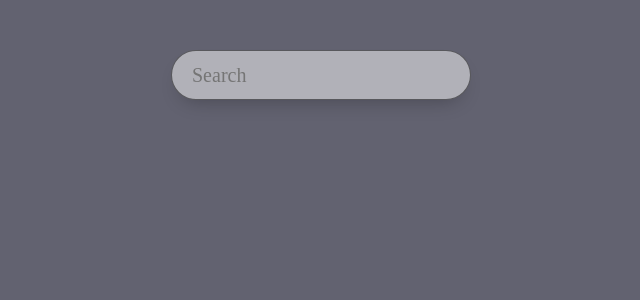
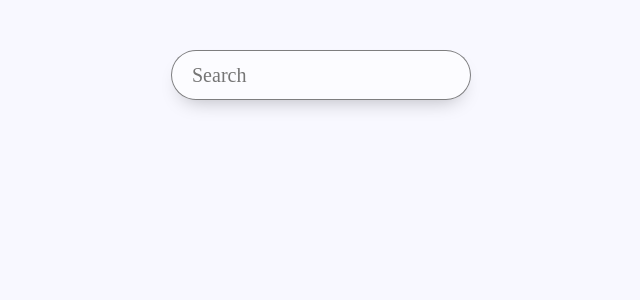
Before and after one commit to alex-avila/search-functionality, a Nuxt app: page / in a window 1280 px wide. Shown: the top 300 px of the page, without its empty margins (319-959 px from the left). Built offline with nearby package versions, Linux system fonts and the light colour scheme.

Commit message:
change background color back to ghostwhite

```diff
--- a/nuxt.config.js
+++ b/nuxt.config.js
@@ -1,6 +1,6 @@
 const pkg = require('./package')
 
-// only add `router.base = '/<repository-name>/'` if `DEPLOY_ENV` is `GH_PAGES`
+// only add `router.base = '/search-functionality/'` if `DEPLOY_ENV` is `GH_PAGES`
 const routerBase = process.env.DEPLOY_ENV === 'GH_PAGES' ? {
   router: {
     base: '/search-functionality/'
--- a/pages/index.vue
+++ b/pages/index.vue
@@ -93,7 +93,7 @@ export default {
 html,
 body {
   height: 100%;
-  background: rgb(98, 98, 112);
+  background: ghostwhite;
 }
 
 .slide-enter-active {
```
